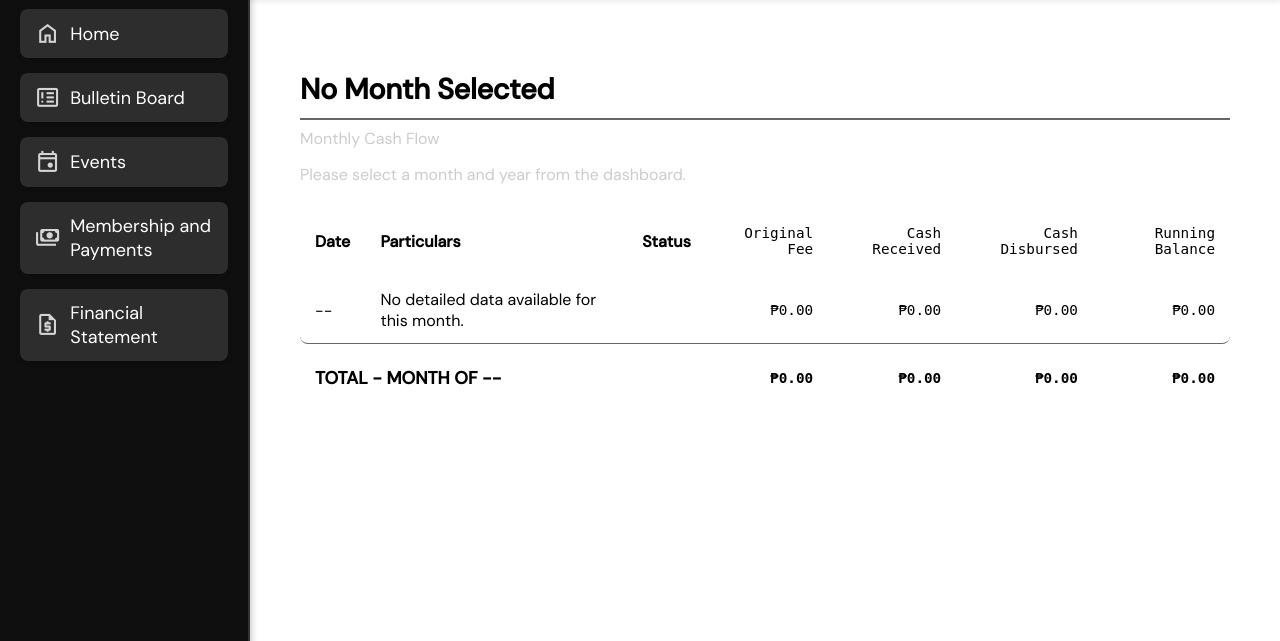
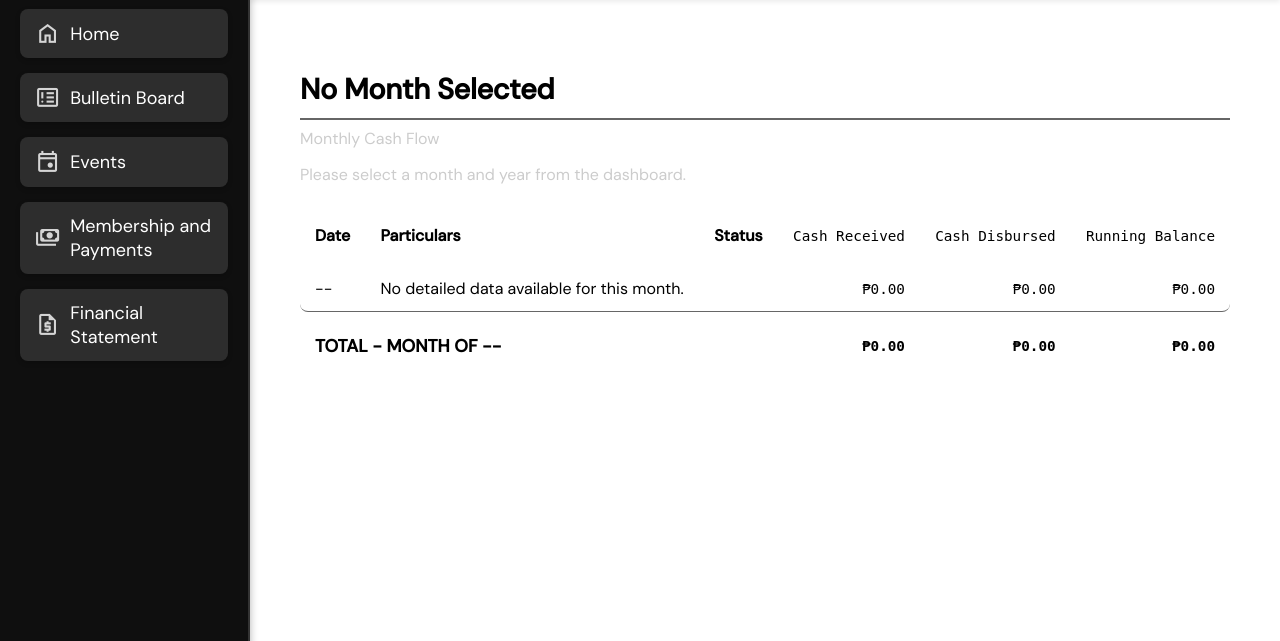
Before and after one commit to eonnui/Undisputed-Organization-System, a FastAPI app: template frontend/templates/student_dashboard/detailed_monthly_report.html in a window 1280 px wide. Shown: the part 60-701 px from the top of the page. Run offline with FastAPI, Linux system fonts and the light colour scheme; the template is opened without the code that fills it, so the values that code supplies are empty.

Commit message:
inayos detailed monthly report

```diff
--- a/frontend/templates/student_dashboard/detailed_monthly_report.html
+++ b/frontend/templates/student_dashboard/detailed_monthly_report.html
@@ -17,7 +17,6 @@
                 <th>Date</th>
                 <th>Particulars</th>
                 <th>Status</th>
-                <th class="amount">Original Fee</th>
                 <th class="amount">Cash Received</th>
                 <th class="amount">Cash Disbursed</th>
                 <th class="amount">Running Balance</th>
@@ -29,7 +28,6 @@
         <tfoot>
             <tr>
                 <th colspan="3">TOTAL - MONTH OF <span id="detailed-month-footer">--</span></th>
-                <th class="amount" id="footer-original-fee">₱0.00</th>
                 <th class="amount" id="footer-cash-received">₱0.00</th>
                 <th class="amount" id="footer-cash-disbursed">₱0.00</th>
                 <th class="amount" id="footer-running-balance">₱0.00</th>
@@ -49,7 +47,6 @@
         const detailedMonthlyDataTableBody = document.getElementById('detailed-monthly-data-body');
         const detailedMonthFooter = document.getElementById('detailed-month-footer');
 
-        const footerOriginalFee = document.getElementById('footer-original-fee');
         const footerCashReceived = document.getElementById('footer-cash-received');
         const footerCashDisbursed = document.getElementById('footer-cash-disbursed');
         const footerRunningBalance = document.getElementById('footer-running-balance');
@@ -84,23 +81,21 @@
                 .then(data => {
                     if (data && data.transactions) {
                         populateDetailedTable(data.transactions, {
-                            original_total: data.total_all_original_fees,
                             received: data.total_inflows,
                             disbursed: data.total_outflows,
                             running: data.ending_balance
                         });
                     } else {
                         console.warn('No transaction data found in API response:', data);
-                        populateDetailedTable([], { original_total: 0, received: 0, disbursed: 0, running: 0 });
+                        populateDetailedTable([], { received: 0, disbursed: 0, running: 0 });
                     }
                 })
                 .catch(error => {
                     console.error('Error fetching detailed monthly data:', error);
                     detailedMonthlyDataTableBody.innerHTML = `<tr>
                         <td>--</td>
-                        <td colspan="6" style="text-align: center;">Error loading data: ${error.message}. Please try again.</td>
+                        <td colspan="5" style="text-align: center;">Error loading data: ${error.message}. Please try again.</td>
                     </tr>`;
-                    footerOriginalFee.textContent = '₱0.00';
                     footerCashReceived.textContent = '₱0.00';
                     footerCashDisbursed.textContent = '₱0.00';
                     footerRunningBalance.textContent = '₱0.00';
@@ -109,13 +104,12 @@
         } else {
             detailedMonthTitle.textContent = 'No Month Selected';
             detailedMonthDate.textContent = 'Please select a month and year from the dashboard.';
-            populateDetailedTable([], { original_total: 0, received: 0, disbursed: 0, running: 0 });
+            populateDetailedTable([], { received: 0, disbursed: 0, running: 0 });
         }
     });
 
     function populateDetailedTable(transactions, totals) {
         const detailedMonthlyDataTableBody = document.getElementById('detailed-monthly-data-body');
-        const footerOriginalFee = document.getElementById('footer-original-fee');
         const footerCashReceived = document.getElementById('footer-cash-received');
         const footerCashDisbursed = document.getElementById('footer-cash-disbursed');
         const footerRunningBalance = document.getElementById('footer-running-balance');
@@ -130,12 +124,10 @@
             row.insertCell().textContent = '₱0.00';
             row.insertCell().textContent = '₱0.00';
             row.insertCell().textContent = '₱0.00';
-            row.insertCell().textContent = '₱0.00';
 
             row.cells[3].classList.add('amount');
             row.cells[4].classList.add('amount');
             row.cells[5].classList.add('amount');
-            row.cells[6].classList.add('amount');
         } else {
             transactions.forEach(item => {
                 const row = detailedMonthlyDataTableBody.insertRow();
@@ -143,12 +135,10 @@
                 row.insertCell().textContent = item.description || 'N/A';
                 row.insertCell().textContent = item.status || 'N/A';
 
-                const originalFee = typeof item.original_fee === 'number' ? item.original_fee : 0;
                 const inflow = typeof item.inflow === 'number' ? item.inflow : 0;
                 const outflow = typeof item.outflow === 'number' ? item.outflow : 0;
                 const runningBalance = typeof item.running_balance === 'number' ? item.running_balance : 0;
 
-                row.insertCell().textContent = `₱${originalFee.toFixed(2)}`;
                 row.insertCell().textContent = `₱${inflow.toFixed(2)}`;
                 row.insertCell().textContent = `₱${outflow.toFixed(2)}`;
                 row.insertCell().textContent = `₱${runningBalance.toFixed(2)}`;
@@ -156,16 +146,13 @@
                 row.cells[3].classList.add('amount');
                 row.cells[4].classList.add('amount');
                 row.cells[5].classList.add('amount');
-                row.cells[6].classList.add('amount');
             });
         }
 
-        const totalOriginalFee = typeof totals.original_total === 'number' ? totals.original_total : 0;
         const totalReceived = typeof totals.received === 'number' ? totals.received : 0;
         const totalDisbursed = typeof totals.disbursed === 'number' ? totals.disbursed : 0;
         const totalRunning = typeof totals.running === 'number' ? totals.running : 0;
 
-        footerOriginalFee.textContent = `₱${totalOriginalFee.toFixed(2)}`;
         footerCashReceived.textContent = `₱${totalReceived.toFixed(2)}`;
         footerCashDisbursed.textContent = `₱${totalDisbursed.toFixed(2)}`;
         footerRunningBalance.textContent = `₱${totalRunning.toFixed(2)}`;
```
Also changed, not shown: backend/sql_app.db.
